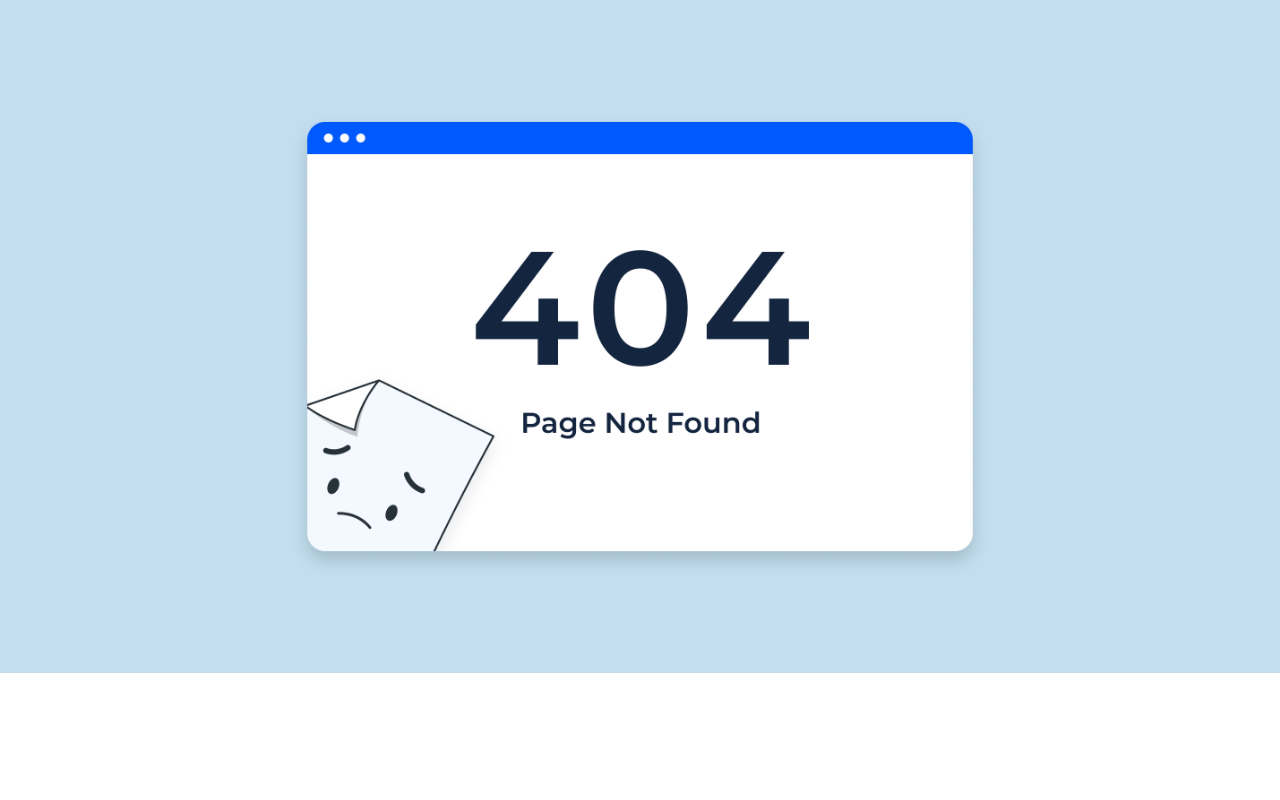
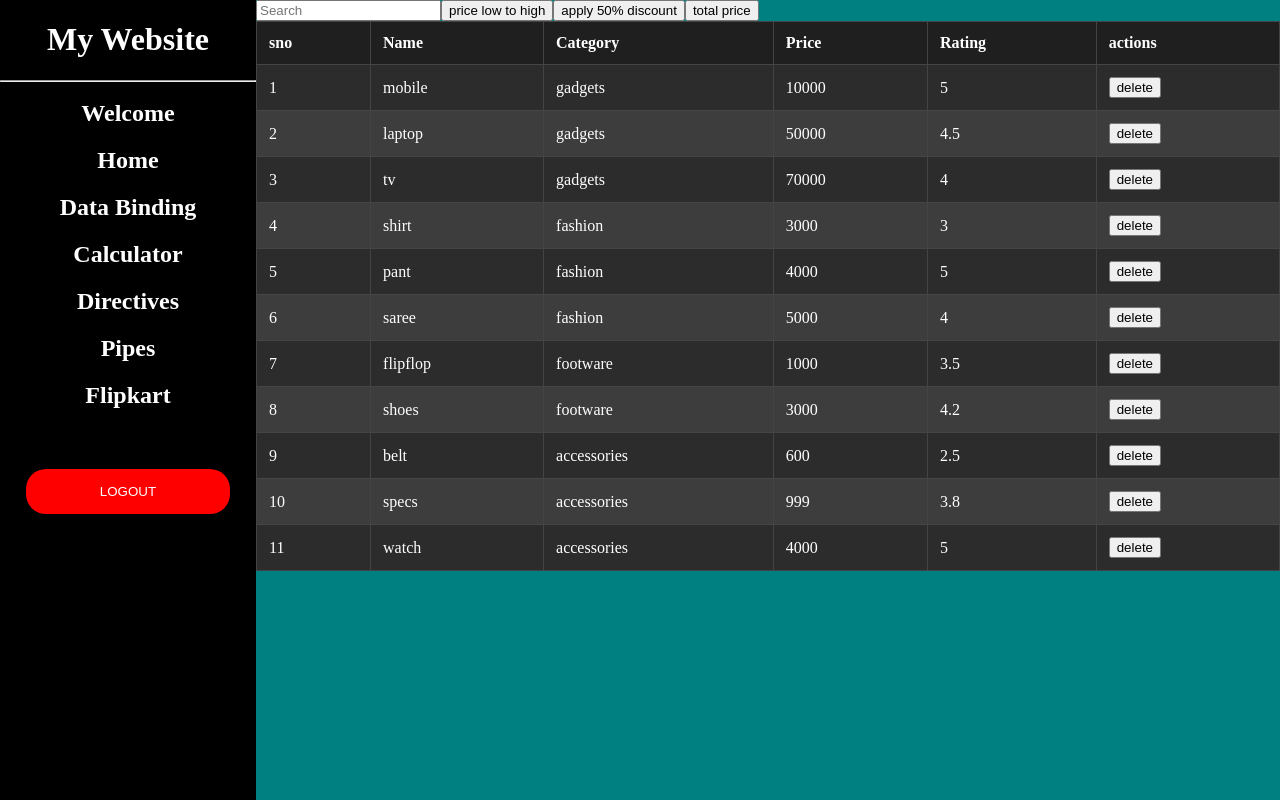
Before and after one commit to Akhilg3m/may-app-june24, an Angular app: page /dashboard/flipkart in a window 1280 px wide. Built offline with nearby package versions, Linux system fonts and the light colour scheme.

Commit message:
filpkart complted

```diff
--- a/src/app/app-routing.module.ts
+++ b/src/app/app-routing.module.ts
@@ -9,6 +9,7 @@ import { DataBindingComponent } from './data-binding/data-binding.component';
 import { CalculatorComponent } from './calculator/calculator.component';
 import { DirectivesComponent } from './directives/directives.component';
 import { PipesComponent } from './pipes/pipes.component';
+import { FlipkartComponent } from './flipkart/flipkart.component';
 
 const routes: Routes = [
   {path:'login', component:LoginComponent},
@@ -18,7 +19,8 @@ const routes: Routes = [
     {path:'data-binding', component: DataBindingComponent},
     {path:'calculator', component:CalculatorComponent},
     {path:'directives', component:DirectivesComponent},
-    {path:'pipes', component:PipesComponent}
+    {path:'pipes', component:PipesComponent},
+    {path:'flipkart', component:FlipkartComponent}
   ]},
   {path:'', component:LoginComponent},
   {path:'**',component:PagenotfoundComponent}
--- a/src/app/app.module.ts
+++ b/src/app/app.module.ts
@@ -13,6 +13,7 @@ import { FormsModule } from '@angular/forms';
 import { CalculatorComponent } from './calculator/calculator.component';
 import { DirectivesComponent } from './directives/directives.component';
 import { PipesComponent } from './pipes/pipes.component';
+import { FlipkartComponent } from './flipkart/flipkart.component';
 
 @NgModule({
   declarations: [
@@ -25,7 +26,8 @@ import { PipesComponent } from './pipes/pipes.component';
     DataBindingComponent,
     CalculatorComponent,
     DirectivesComponent,
-    PipesComponent
+    PipesComponent,
+    FlipkartComponent
   ],
   imports: [
     BrowserModule,
--- a/src/app/dashboard/dashboard.component.html
+++ b/src/app/dashboard/dashboard.component.html
@@ -9,6 +9,7 @@
         <h2 routerLink="calculator">Calculator</h2>
         <h2 routerLink="directives">Directives</h2>
         <h2 routerLink="pipes">Pipes</h2>
+        <h2 routerLink="flipkart">Flipkart</h2>
         <button routerLink="/login">logout</button>
     </div>
     <div class="right">
--- /dev/null
+++ b/src/app/flipkart/flipkart.component.css
@@ -0,0 +1,42 @@
+/* Dark-themed table */
+.dark-table {
+    width: 100%;
+    border-collapse: collapse;
+    color: #ffffff;
+    background-color: #2c2c2c;
+  }
+
+  .dark-table th, .dark-table td {
+    padding: 12px;
+    text-align: left;
+    border: 1px solid #444444;
+  }
+
+  .dark-table th {
+    background-color: #1f1f1f;
+    color: #ffffff;
+  }
+
+  .dark-table tr:nth-child(even) {
+    background-color: #3d3d3d;
+  }
+
+  .dark-table tr:hover {
+    background-color: #575757;
+  }
+
+  .dark-table thead {
+    background-color: #1a1a1a;
+  }
+
+  .dark-table tfoot {
+    background-color: #1a1a1a;
+    color: #ffffff;
+  }
+
+  .dark-table caption {
+    caption-side: bottom;
+    padding: 10px;
+    font-size: 1.2em;
+    color: #ffffff;
+  }
--- /dev/null
+++ b/src/app/flipkart/flipkart.component.html
@@ -0,0 +1,29 @@
+<input type="text" (keypress)="search()" placeholder="Search" [(ngModel)]="term">
+<button (click)="pricelh()">price low to high</button>
+<button (click)="discount()">apply 50% discount</button>
+<button (click)="total()">total price</button>
+
+<table class="dark-table">
+    <thead>
+        <tr>
+            <th>sno</th>
+            <th>Name</th>
+            <th>Category</th>
+            <th>Price</th>
+            <th>Rating</th>
+            <th>actions</th>
+        </tr>
+    </thead>
+    <tbody>
+        <tr *ngFor="let product of products;let i=index">
+            <td>{{i+1}}</td>
+            <td>{{product.name}}</td>
+            <td>{{product.category}}</td>
+            <td>{{product.price}}</td>
+            <td>{{product.rating}}</td>
+            <td>
+                <button (click)="delete(i)">delete</button>
+            </td>
+        </tr>
+    </tbody>
+</table>
--- /dev/null
+++ b/src/app/flipkart/flipkart.component.ts
@@ -0,0 +1,59 @@
+import { Component, OnInit } from '@angular/core';
+
+@Component({
+  selector: 'app-flipkart',
+  templateUrl: './flipkart.component.html',
+  styleUrls: ['./flipkart.component.css']
+})
+export class FlipkartComponent implements OnInit {
+
+  public products:any = [
+    { name: 'mobile', category: 'gadgets', price: 10000, rating: 5 },
+    { name: 'laptop', category: 'gadgets', price: 50000, rating: 4.5 },
+    { name: 'tv', category: 'gadgets', price: 70000, rating: 4 },
+    { name: 'shirt', category: 'fashion', price: 3000, rating: 3 },
+    { name: 'pant', category: 'fashion', price: 4000, rating: 5 },
+    { name: 'saree', category: 'fashion', price: 5000, rating: 4 },
+    { name: 'flipflop', category: 'footware', price: 1000, rating: 3.5 },
+    { name: 'shoes', category: 'footware', price: 3000, rating: 4.2 },
+    { name: 'belt', category: 'accessories', price: 600, rating: 2.5 },
+    { name: 'specs', category: 'accessories', price: 999, rating: 3.8 },
+    { name: 'watch', category: 'accessories', price: 4000, rating: 5 },
+  ]
+
+  public term:string = "";
+
+
+  constructor() { }
+
+  ngOnInit(): void {
+  }
+
+  search(){
+    this.products = this.products.filter((product:any)=>product.name.includes(this.term));
+  }
+
+  pricelh(){
+    this.products = this.products.sort((a:any, b:any)=>a.price-b.price);
+  }
+
+  discount(){
+    this.products = this.products.map((product:any)=>{
+      product.price = product.price/2;
+      return product;
+    })
+  }
+
+  total(){
+    let total = this.products.reduce((sum:any,a:any)=>sum+a.price,0);
+    alert("Total price is "+total);
+  }
+
+  delete(i:number){
+    this.products.splice(i,1);
+  }
+
+
+
+
+}
--- a/src/styles.css
+++ b/src/styles.css
@@ -3,56 +3,3 @@
 body{
     margin: 0;
 }
-
-table {
-    width: 100%;
-    border-collapse: collapse;
-    margin-bottom: 20px;
-    box-shadow: 0 2px 3px rgba(0, 0, 0, 0.1);
-}
-
-th, td {
-    padding: 12px 15px;
-    text-align: left;
-}
-
-thead {
-    background-color: #009879;
-    color: #ffffff;
-}
-
-th {
-    background-color: #009879;
-    color: white;
-    text-transform: uppercase;
-    letter-spacing: 0.1em;
-    font-size: 0.9em;
-}
-
-tbody tr {
-    border-bottom: 1px solid #dddddd;
-}
-
-tbody tr:nth-of-type(even) {
-    background-color: #f3f3f3;
-}
-
-tbody tr:last-of-type {
-    border-bottom: 2px solid #009879;
-}
-
-tbody tr:hover {
-    background-color: #f1f1f1;
-    cursor: pointer;
-}
-
-caption {
-    caption-side: bottom;
-    padding-top: 10px;
-    font-size: 0.9em;
-    color: #777;
-}
-
-.center {
-    text-align: center;
-}
```
Also changed, not shown: 2 other files (tests, documents, lock files or other folders).
